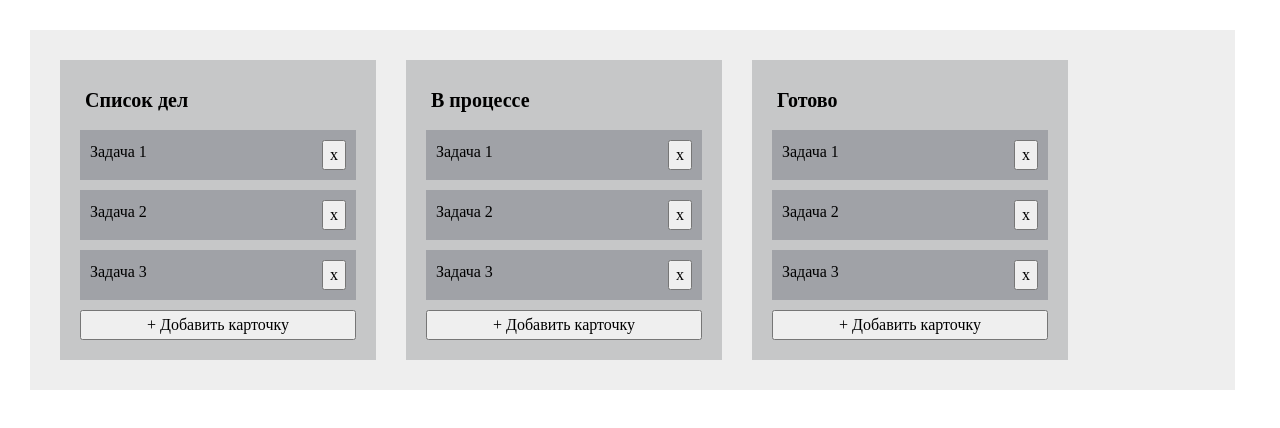
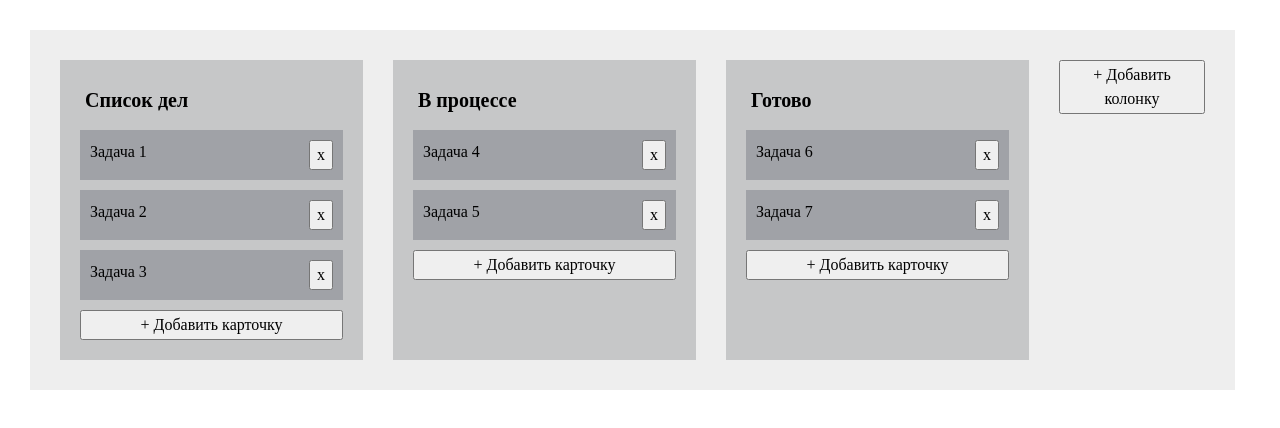
Before and after one commit to cyan1dealex/kanban-coursework, a React (Vite) app: page / in a window 1280 px wide. Shown: the top 428 px of the page. Built offline with nearby package versions, Linux system fonts and the light colour scheme.

Commit message:
implement adding columns with ids

```diff
--- a/src/components/Board.jsx
+++ b/src/components/Board.jsx
@@ -4,18 +4,36 @@ import Column from './Column'
 const Board = () => {
     const [columns, setColumns] = useState([
         {
+            id: 1,
             title: "Список дел",
             tasks: [{id: 1, text: "Задача 1"}, {id: 2, text: "Задача 2"}, {id: 3, text: "Задача 3"}]
         },
         {
+            id: 2,
             title: "В процессе",
-            tasks: [{id: 4, text: "Задача 1"}, {id: 5, text: "Задача 2"}, {id: 6, text: "Задача 3"}]
+            tasks: [{id: 4, text: "Задача 4"}, {id: 5, text: "Задача 5"}, ]
         },
         {
+            id: 3,
             title: "Готово",
-            tasks: [{id: 7, text: "Задача 1"}, {id: 8, text: "Задача 2"}, {id: 9, text: "Задача 3"}]
+            tasks: [{id: 6, text: "Задача 6"}, {id: 7, text: "Задача 7"}, ]
         },
     ]);
+
+    const [isAddingColumn, setIsAddingColumn] = useState(false)
+    const [newTitle, setNewTitle] = useState("")
+
+    const addColumn = () => {
+        const newColumn = {
+            id: Date.now(),
+            title: newTitle,
+            tasks: []
+        }
+
+        setColumns(prev => [...prev, newColumn])
+        setIsAddingColumn(false)
+        setNewTitle("")
+    }
 
     const addTask = (columnIndex, text) => {
         const newTask = {
@@ -47,6 +65,20 @@ const Board = () => {
             {columns.map((col, index) => (
                 <Column key={col.title} title={col.title} tasks={col.tasks} onAddTask={(text) => addTask(index, text)} onRemoveTask={(taskId) => removeTask(index, taskId)}/>
             ))}
+
+            {isAddingColumn ? (
+                <div className="board__addColumn">
+                    <input
+                        type="text"
+                        placeholder="Название колонки"
+                        value={newTitle}
+                        onChange={(e) => setNewTitle(e.target.value)}
+                    />
+                    <button onClick={addColumn}>Добавить </button>
+                </div>
+            ) : (
+                <button className="board__addColumnButton" onClick={() => setIsAddingColumn(true)}>+ Добавить колонку</button>
+            )}
         </div>
     )
 }
--- a/src/components/Column.jsx
+++ b/src/components/Column.jsx
@@ -3,7 +3,7 @@ import TaskCard from './TaskCard'
 
 const Column = ({ title, tasks, onAddTask, onRemoveTask }) => {
     const [columnTitle, setColumnTitle] = useState(title)
-    const [isAdding, setIsAdding] = useState(false)
+    const [isAddingTask, setIsAddingTask] = useState(false)
     const [text, setText] = useState("")
 
     const handleSubmit = () => {
@@ -11,7 +11,7 @@ const Column = ({ title, tasks, onAddTask, onRemoveTask }) => {
 
         onAddTask(text)
         setText("")
-        setIsAdding(false)
+        setIsAddingTask(false)
     }
 
     return (
@@ -28,7 +28,7 @@ const Column = ({ title, tasks, onAddTask, onRemoveTask }) => {
                 <TaskCard key={task.id} text={task.text} onDelete={() => onRemoveTask(task.id)}></TaskCard>
             ))}
 
-            {isAdding ? (
+            {isAddingTask ? (
                 <div className="column__addTask">
                     <input
                         type="text"
@@ -39,7 +39,7 @@ const Column = ({ title, tasks, onAddTask, onRemoveTask }) => {
                     <button onClick={handleSubmit}>Добавить </button>
                 </div>
             ) : (
-                <button onClick={() => setIsAdding(true)}>+ Добавить карточку</button>
+                <button onClick={() => setIsAddingTask(true)}>+ Добавить карточку</button>
             )}
 
         </div>
--- a/src/styles/main.css
+++ b/src/styles/main.css
@@ -9,6 +9,17 @@ body {
     column-gap: 30px;
     background-color: rgba(0, 0, 0, 0.068);
     padding: 30px;
+}
+
+.board__addColumn {
+    display: flex;
+    flex-direction: column;
+    row-gap: 5px;
+}
+
+.board__addColumnButton {
+    display: flex;
+    align-self: start;
 }
 
 .column {
```
